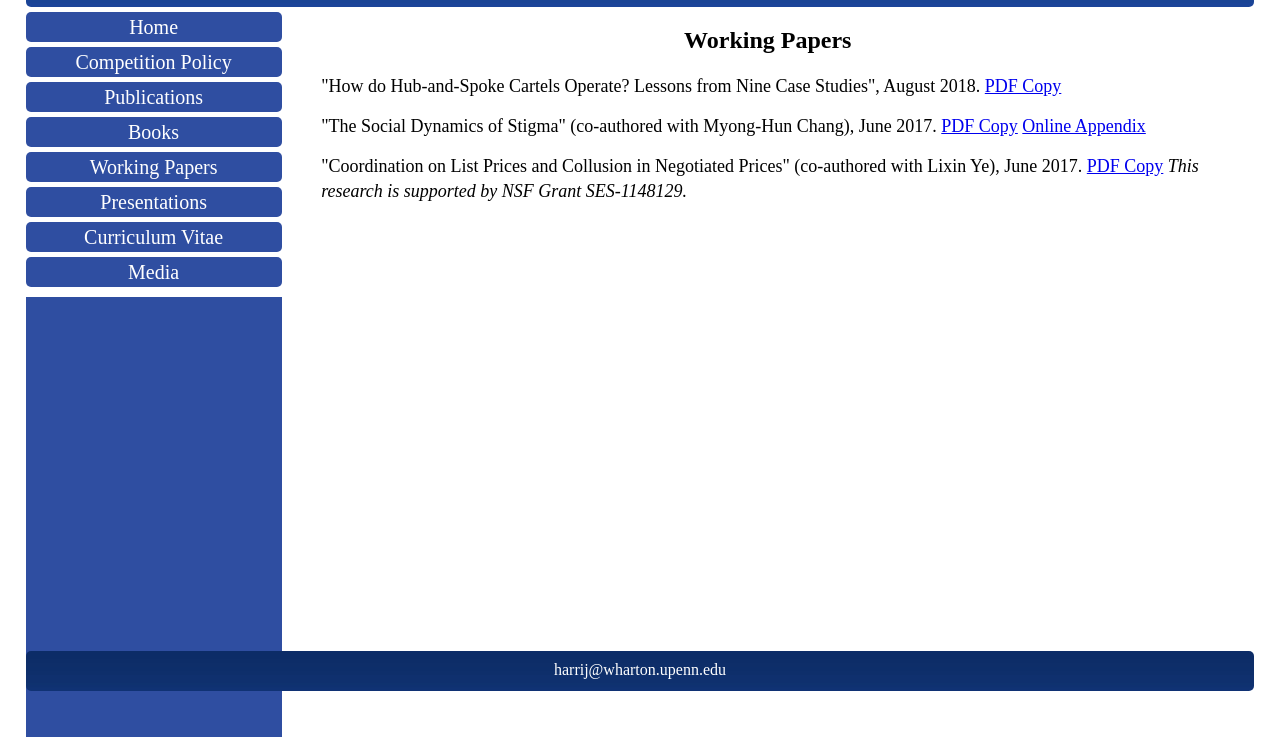
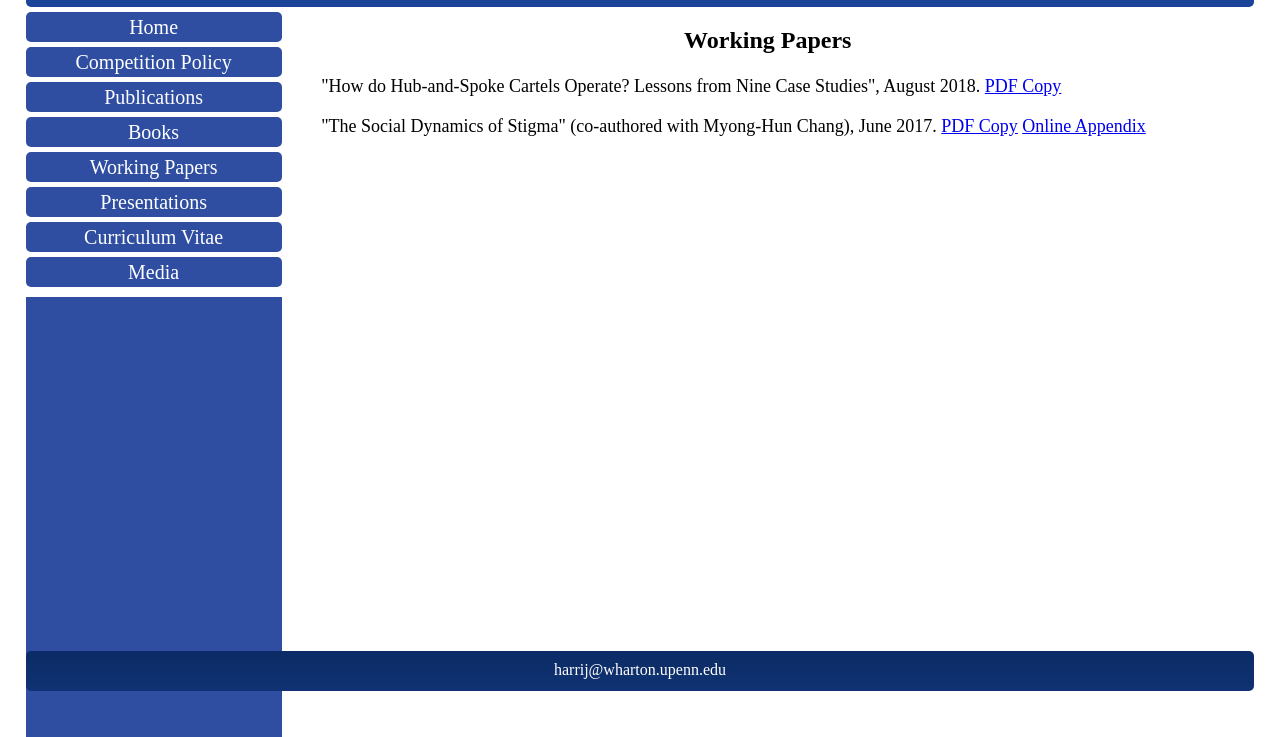
Before and after one commit to joeharrington5201922/joeharrington5201922.github.io, a plain HTML site: page papers.html in a window 1280 px wide. Shown: the part 109-846 px from the top of the page. Drawn offline with Linux system fonts and the light colour scheme.

Commit message:
Update papers.html

```diff
--- a/papers.html
+++ b/papers.html
@@ -64,7 +64,7 @@
 
 <li> "The Social Dynamics of Stigma" (co-authored with Myong-Hun Chang), June 2017. <a href="pdf/StigmaDynamics_17.06.06.pdf">PDF Copy</a> <a href="pdf/StigmaDynamicsOnlineAppendix_17.06.06.pdf">Online Appendix</a> </li>
 
-<li> "Coordination on List Prices and Collusion in Negotiated Prices" (co-authored with Lixin Ye), June 2017. <a href="pdf/Collusion in List Prices_17.06.30.pdf">PDF Copy</a> <i>This research is supported by NSF Grant SES-1148129.</i> </li>
+
 
 <!------------------------------------------------------------------------------------------------------------------------------------------------------------------------------------------------>
 
```
